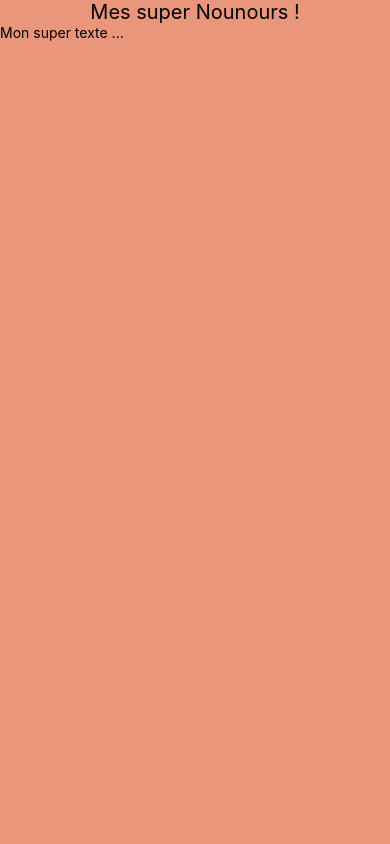
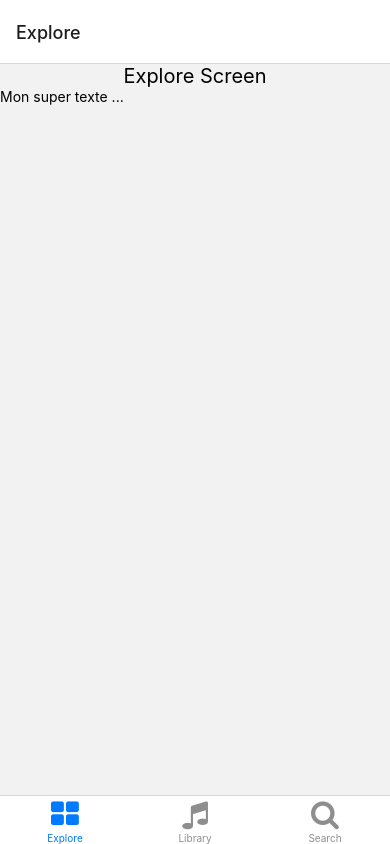
Before and after one commit to B3njaminV/react-musicvibes-app, a React Native app in the folder src/: screen /Explore in a window 390 px wide. Built offline with nearby package versions, Linux system fonts and the light colour scheme.

Commit message:
:lipstick: Add navigation with bottonm bar

```diff
--- a/src/App.tsx
+++ b/src/App.tsx
@@ -1,22 +1,19 @@
-import { StatusBar } from 'expo-status-bar';
-import { StyleSheet, Text, View } from 'react-native';
+import {StyleSheet} from 'react-native';
 import React from "react";
+import Navigation from "./navigation/Navigation";
+import {SafeAreaProvider} from "react-native-safe-area-context";
 
-export default function HomeScreen() {
+export default function App() {
   return (
-      <View style={styles.container}>
-        <View style={styles.centered}>
-          <Text style={styles.title}>Mes super Nounours !</Text>
-        </View>
-        <Text>Mon super texte ...</Text>
-      </View>
+      <SafeAreaProvider>
+        <Navigation></Navigation>
+      </SafeAreaProvider>
   )
 };
 
 const styles = StyleSheet.create({
   container: {
     flex: 1,
-    backgroundColor: "darksalmon",
   },
   centered: {
     alignItems: "center"
--- a/src/components/LibraryMenuItem.tsx
+++ b/src/components/LibraryMenuItem.tsx
@@ -1,4 +1,4 @@
-import {StyleSheet, Text, View} from "react-native";
+import {Button, StyleSheet, Text, View} from "react-native";
 
 export default function LibraryMenuItem() {
     return (
--- /dev/null
+++ b/src/navigation/ExploreNavigator.tsx
@@ -0,0 +1,11 @@
+import {createStackNavigator} from "@react-navigation/stack";
+import ExploreScreen from "../screens/ExploreScreen";
+
+export default function ExploreNavigator() {
+    const Stack = createStackNavigator();
+    return (
+        <Stack.Navigator initialRouteName="Explore">
+            <Stack.Screen name="Explore" component={ExploreScreen}/>
+        </Stack.Navigator>
+    )
+}
--- /dev/null
+++ b/src/navigation/LibraryNavigator.tsx
@@ -0,0 +1,13 @@
+import {createStackNavigator} from "@react-navigation/stack";
+import LibraryScreen from "../screens/LibraryScreen";
+import AlbumScreen from "../screens/AlbumScreen";
+
+export default function LibraryNavigator() {
+    const Stack = createStackNavigator();
+    return (
+        <Stack.Navigator initialRouteName="Library">
+            <Stack.Screen name="Library" component={LibraryScreen}/>
+            <Stack.Screen name="Album" component={AlbumScreen}/>
+        </Stack.Navigator>
+    )
+}
--- a/src/navigation/Navigation.tsx
+++ b/src/navigation/Navigation.tsx
@@ -1,21 +1,39 @@
 import {createBottomTabNavigator} from "@react-navigation/bottom-tabs";
 import {NavigationContainer} from "@react-navigation/native";
-import HomeScreen from "../App";
+import { FontAwesome } from '@expo/vector-icons';
+import React from "react";
+import LibraryNavigator from "./LibraryNavigator";
+import ExploreNavigator from "./ExploreNavigator";
+import SearchNavigator from "./SearchNavigator";
 
 export default function Navigation() {
     const BottomTabNavigator = createBottomTabNavigator();
     return (
         <NavigationContainer>
-            <BottomTabNavigator.Navigator initialRouteName="Home">
-                <BottomTabNavigator.Screen name="Home" component={HomeScreen}
+            <BottomTabNavigator.Navigator initialRouteName="Library" screenOptions={{ headerShown: false }}>
+                <BottomTabNavigator.Screen name="Explore" component={ExploreNavigator}
                                            options={{
-                                               title: 'Home',
+                                               title: 'Explore',
+                                               tabBarIcon: ({color}) => <TabBarIcon name="th-large" color={color}/>,
                                            }}/>
-                <BottomTabNavigator.Screen name="Settings" component={HomeScreen}
+                <BottomTabNavigator.Screen name="Library" component={LibraryNavigator}
                                            options={{
-                                               title: 'Settings',
+                                               title: 'Library',
+                                               tabBarIcon: ({color}) => <TabBarIcon name="music" color={color}/>,
+                                           }}/>
+                <BottomTabNavigator.Screen name="Search" component={SearchNavigator}
+                                           options={{
+                                               title: 'Search',
+                                               tabBarIcon: ({color}) => <TabBarIcon name="search" color={color}/>,
                                            }}/>
             </BottomTabNavigator.Navigator>
         </NavigationContainer>
     )
 }
+
+function TabBarIcon(props: {
+    name: React.ComponentProps<typeof FontAwesome>['name'];
+    color: string;
+}) {
+    return <FontAwesome size={30} {...props} />;
+}
--- /dev/null
+++ b/src/navigation/SearchNavigator.tsx
@@ -0,0 +1,12 @@
+import {createStackNavigator} from "@react-navigation/stack";
+import ExploreScreen from "../screens/ExploreScreen";
+import SearchScreen from "../screens/SearchScreen";
+
+export default function SearchNavigator() {
+    const Stack = createStackNavigator();
+    return (
+        <Stack.Navigator initialRouteName="Search">
+            <Stack.Screen name="Search" component={SearchScreen}/>
+        </Stack.Navigator>
+    )
+}
--- a/src/package.json
+++ b/src/package.json
@@ -11,11 +11,14 @@
   "dependencies": {
     "@react-navigation/bottom-tabs": "^6.5.7",
     "@react-navigation/native": "^6.1.6",
+    "@react-navigation/stack": "^6.3.16",
     "expo": "~48.0.15",
     "expo-status-bar": "~1.4.4",
     "react": "18.2.0",
     "react-native": "0.71.8",
-    "react-native-gesture-handler": "~2.9.0"
+    "react-native-gesture-handler": "~2.9.0",
+    "react-native-safe-area-context": "4.5.0",
+    "@expo/vector-icons": "^13.0.0"
   },
   "devDependencies": {
     "@babel/core": "^7.20.0",
--- /dev/null
+++ b/src/screens/AlbumScreen.tsx
@@ -0,0 +1,25 @@
+import {StyleSheet, Text, View} from "react-native";
+import React from "react";
+
+export default function AlbumScreen() {
+    return (
+        <View style={styles.container}>
+            <View style={styles.centered}>
+                <Text style={styles.title}>Album</Text>
+            </View>
+            <Text>Mon super texte ...</Text>
+        </View>
+    )
+}
+
+const styles = StyleSheet.create({
+    container: {
+        flex: 1,
+    },
+    centered: {
+        alignItems: "center"
+    },
+    title: {
+        fontSize: 20
+    }
+});
--- /dev/null
+++ b/src/screens/ExploreScreen.tsx
@@ -0,0 +1,25 @@
+import {StyleSheet, Text, View} from "react-native";
+import React from "react";
+
+export default function ExploreScreen() {
+    return (
+        <View style={styles.container}>
+            <View style={styles.centered}>
+                <Text style={styles.title}>Explore Screen</Text>
+            </View>
+            <Text>Mon super texte ...</Text>
+        </View>
+    )
+};
+
+const styles = StyleSheet.create({
+    container: {
+        flex: 1,
+    },
+    centered: {
+        alignItems: "center"
+    },
+    title: {
+        fontSize: 20
+    }
+});
--- /dev/null
+++ b/src/screens/LibraryScreen.tsx
@@ -0,0 +1,29 @@
+import {StyleSheet, Text, View} from "react-native";
+import React from "react";
+import LibraryMenuItem from "../components/LibraryMenuItem";
+
+export default function LibraryScreen() {
+    return (
+        <View style={styles.container}>
+            <View style={styles.centered}>
+                <Text style={styles.title}>Library Page</Text>
+                <LibraryMenuItem/>
+                <LibraryMenuItem/>
+                <LibraryMenuItem/>
+            </View>
+            <Text>Mon super texte ...</Text>
+        </View>
+    )
+};
+
+const styles = StyleSheet.create({
+    container: {
+        flex: 1,
+    },
+    centered: {
+        alignItems: "center"
+    },
+    title: {
+        fontSize: 20
+    }
+});
--- /dev/null
+++ b/src/screens/SearchScreen.tsx
@@ -0,0 +1,25 @@
+import {StyleSheet, Text, View} from "react-native";
+import React from "react";
+
+export default function SearchScreen() {
+    return (
+        <View style={styles.container}>
+            <View style={styles.centered}>
+                <Text style={styles.title}>Search Screen</Text>
+            </View>
+            <Text>Mon super texte ...</Text>
+        </View>
+    )
+};
+
+const styles = StyleSheet.create({
+    container: {
+        flex: 1,
+    },
+    centered: {
+        alignItems: "center"
+    },
+    title: {
+        fontSize: 20
+    }
+});
```
Also changed, not shown: 1 other file (tests, documents, lock files or other folders).
